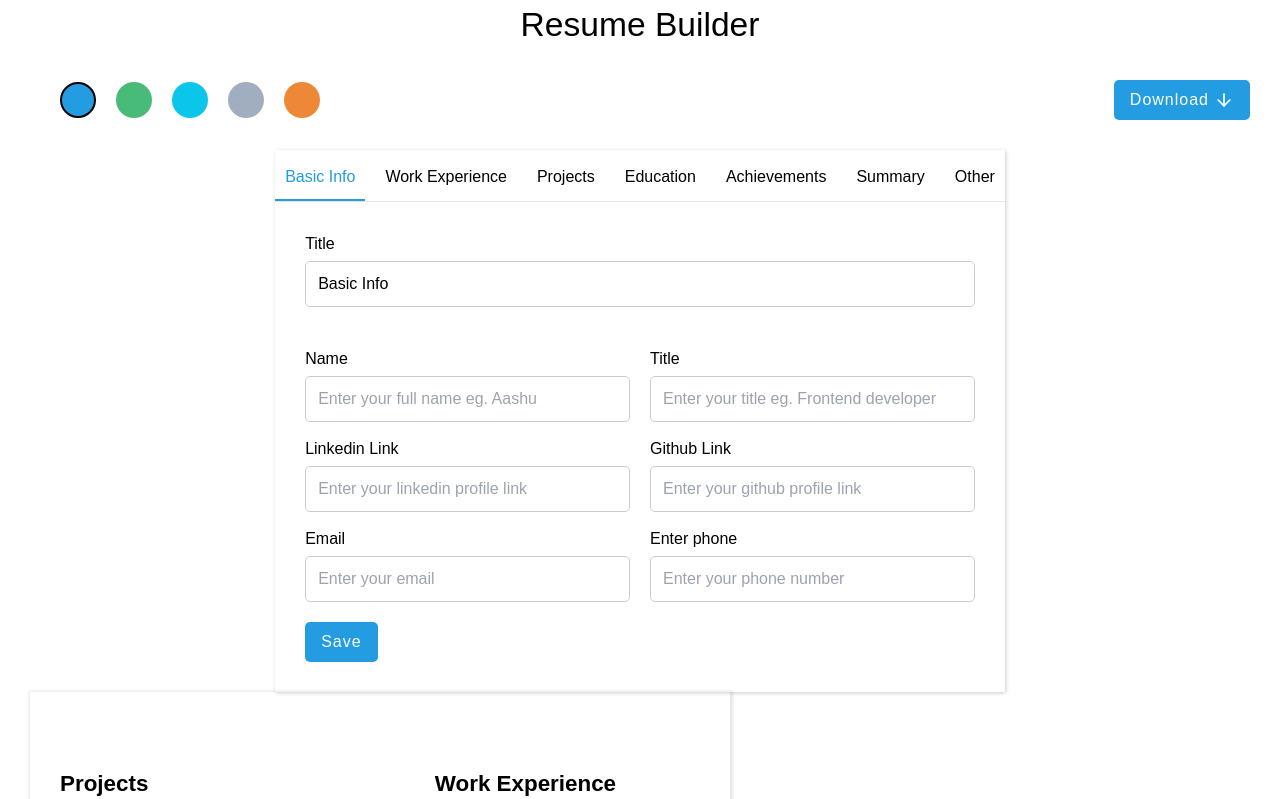
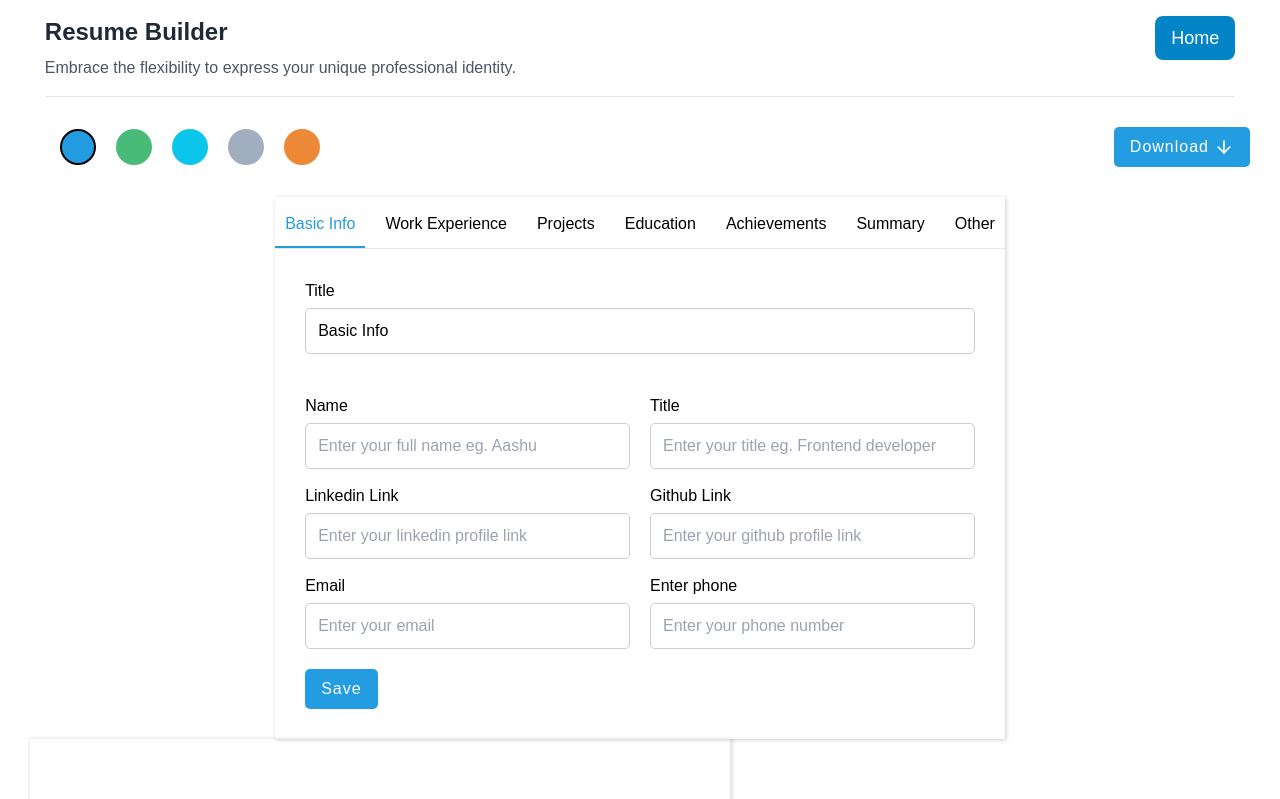
Before and after one commit to BikramNarayan/Automated-Resume-Maker, a React (Create React App) app: page /make in a window 1280 px wide. Shown: the top 799 px of the page. Built offline with nearby package versions, Linux system fonts and the light colour scheme.

Commit message:
Fixed some issue

```diff
--- a/src/components/Body/Body.js
+++ b/src/components/Body/Body.js
@@ -6,6 +6,7 @@ import Editor from "../Editor/Editor";
 import Resume from "../Resume/Resume";
 
 import styles from "./Body.module.css";
+import SectionHeader from "../SectionHeader";
 
 function Body() {
   const colors = ["#239ce2", "#48bb78", "#0bc5ea", "#a0aec0", "#ed8936"];
@@ -61,7 +62,8 @@ function Body() {
 
   return (
     <div className={styles.container}>
-      <p className={styles.heading}>Resume Builder</p>
+      {/* <p className={styles.heading}>Resume Builder</p> */}
+      <SectionHeader />
       <div className={styles.toolbar}>
         <div className={styles.colors}>
           {colors.map((item) => (
@@ -87,7 +89,7 @@ function Body() {
         />
       </div>
       <div className={styles.main}>
-        <div style={{display:"flex",flexWrap:"wrap"}}>
+        <div style={{ display: "flex", flexWrap: "wrap" }}>
           <Editor
             sections={sections}
             information={resumeInformation}
--- /dev/null
+++ b/src/components/SectionHeader.jsx
@@ -0,0 +1,24 @@
+const SectionHeader = () => {
+  return (
+    <div className="w-[93vw] ">
+      <div className="items-start justify-between py-4 border-b md:flex">
+        <div className="max-w-lg">
+          <h3 className="text-gray-800 text-2xl font-bold">Resume Builder</h3>
+          <p className="text-gray-600 mt-2">
+            Embrace the flexibility to express your unique professional
+            identity.
+          </p>
+        </div>
+        <div className="mt-6 md:mt-0">
+          <a
+            href="/"
+            className="block px-4 py-2 text-center text-white duration-150 font-medium bg-sky-600 rounded-lg hover:bg-sky-500 active:bg-sky-700 md:text-lg"
+          >
+            Home
+          </a>
+        </div>
+      </div>
+    </div>
+  );
+};
+export default SectionHeader;
```
